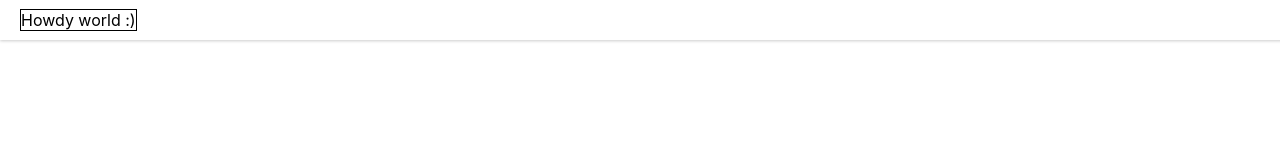
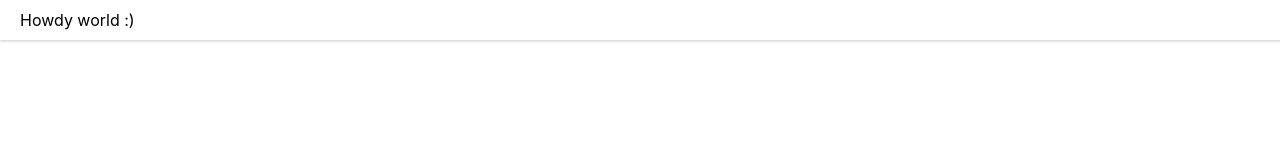
Before and after one commit to jsn-lps/jsn-lps.github.io, a React (Create React App) app: page / in a window 1280 px wide. Shown: the top 159 px of the page. Built offline with nearby package versions, Linux system fonts and the light colour scheme.

Commit message:
more framework

```diff
--- a/src/App.css
+++ b/src/App.css
@@ -37,7 +37,7 @@
 }
 
 #nav-items-left {
-  border: 1px solid black;
+  /* border: 1px solid black; */
 
 }
 
```
